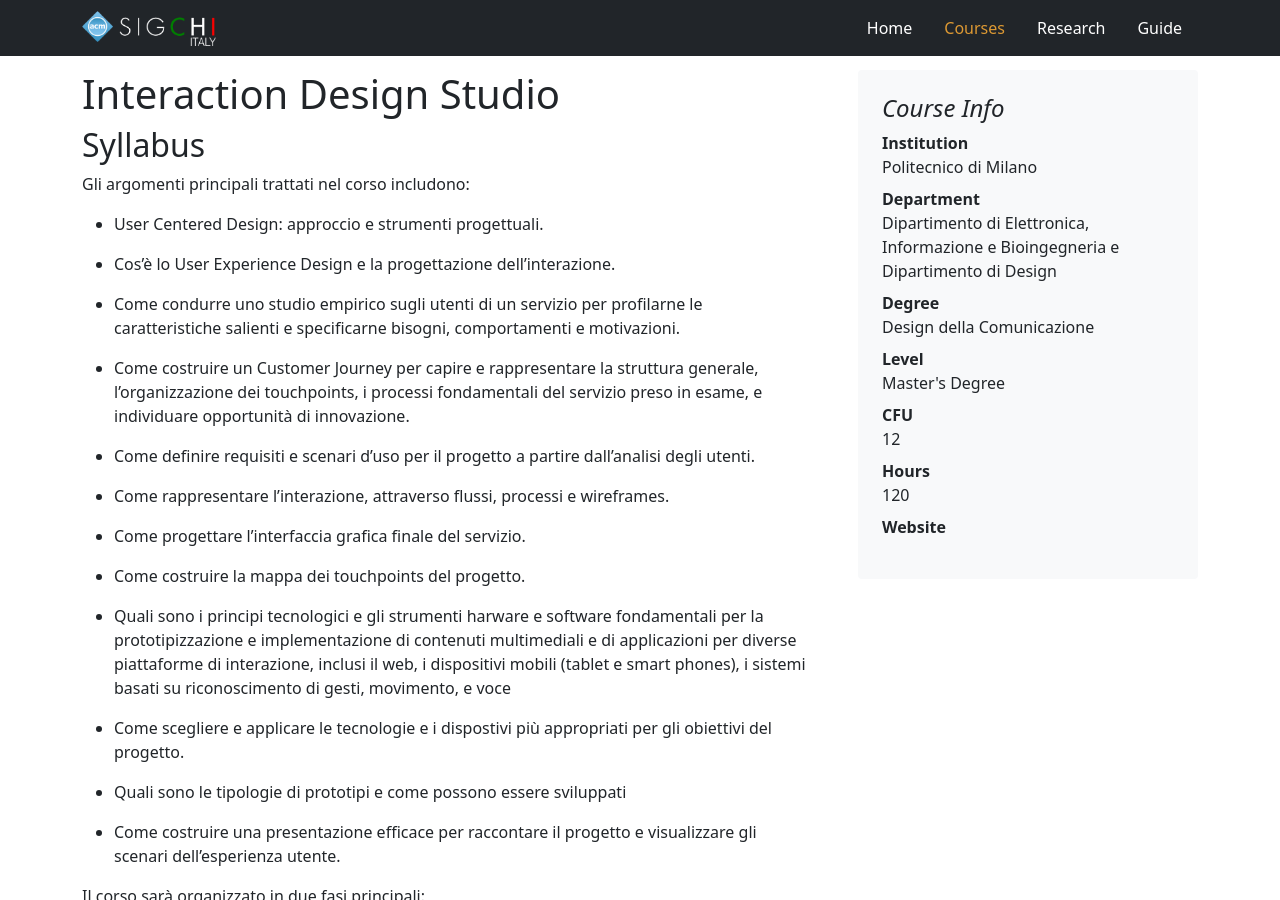
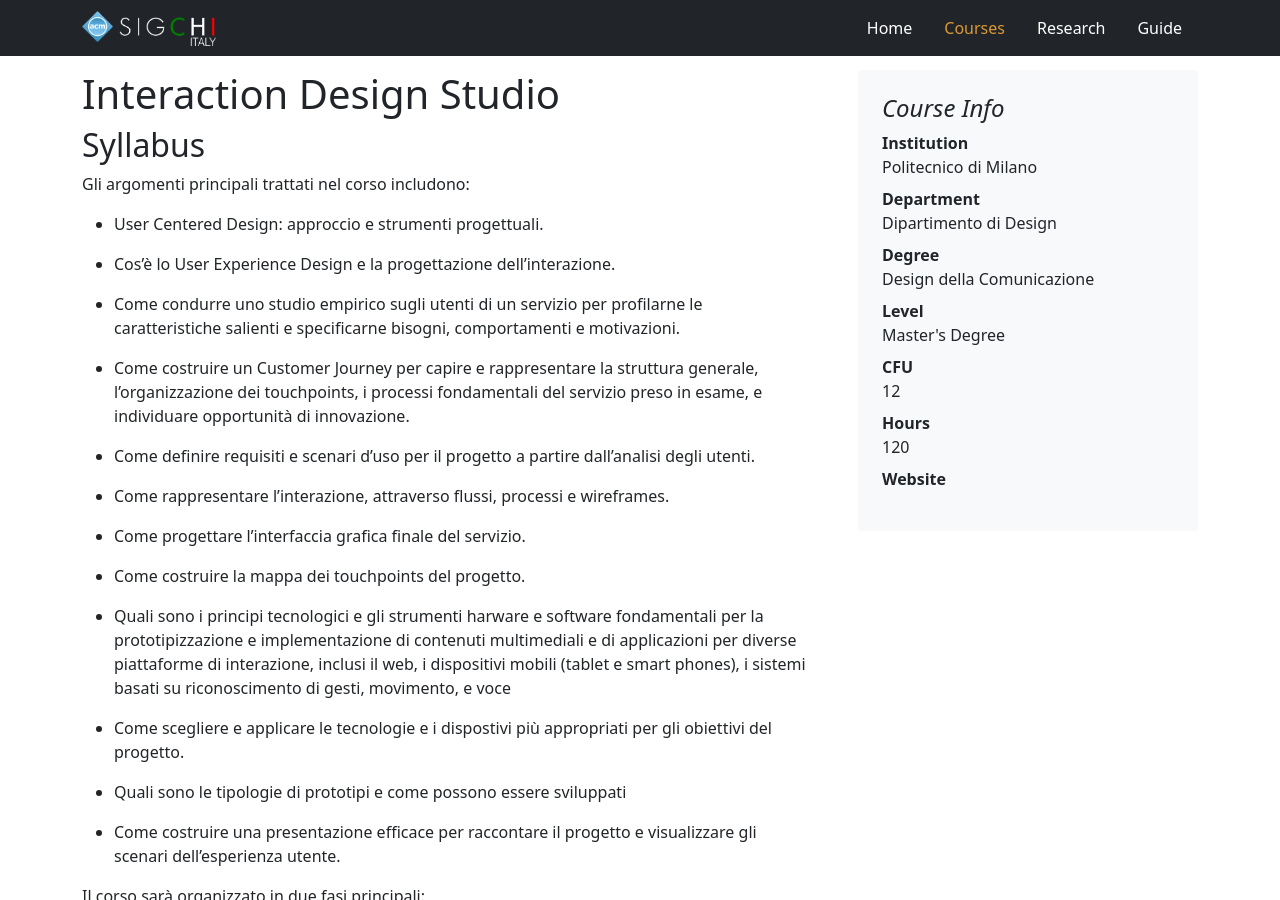
Before and after one commit to sigchi-italy/sigchi-italy, a Jekyll site: the page built from _courses/polimi-ids/description.md, in a window 1280 px wide and 900 px high. Built offline with Jekyll 4.4.1, drawn with Linux system fonts in a browser that asks for light colours.

Commit message:
Update description.md

```diff
--- a/_courses/polimi-ids/description.md
+++ b/_courses/polimi-ids/description.md
@@ -5,8 +5,8 @@ survey: 2017
 content-language: it
 map-pin: 45.4787318,9.2312836
 institution: Politecnico di Milano
-department: Dipartimento di Elettronica, Informazione e Bioingegneria e Dipartimento di Design
-department-type: scientific
+department: Dipartimento di Design
+department-type: humanistic
 venue:
 degree: Design della Comunicazione
 level: Master's Degree
```
